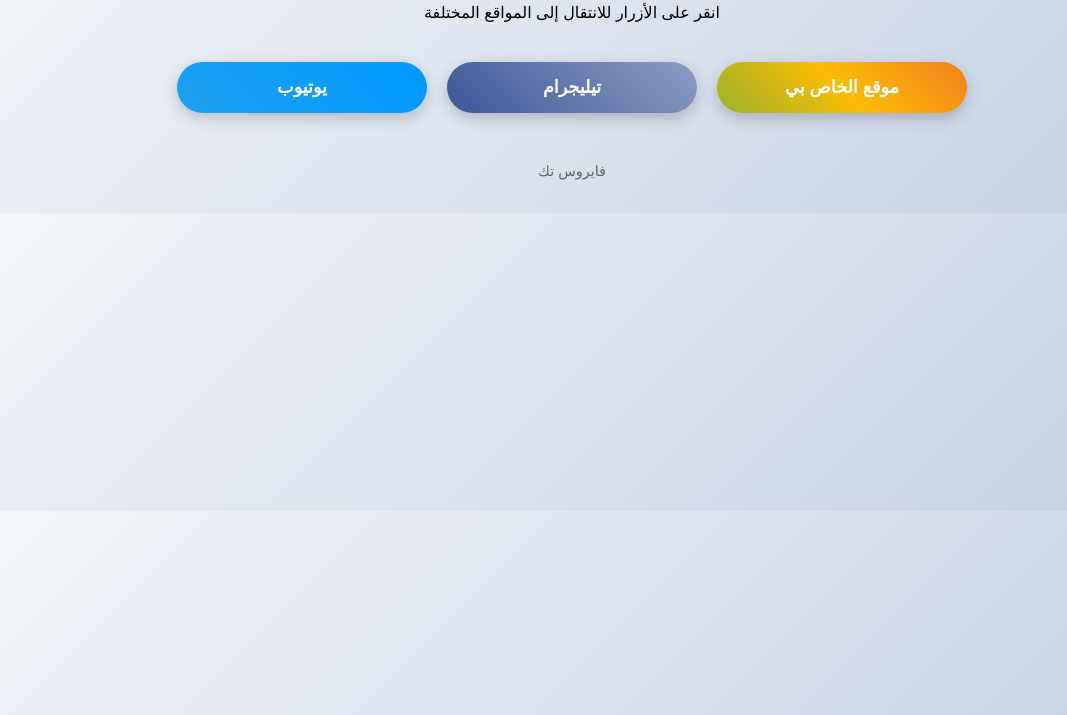
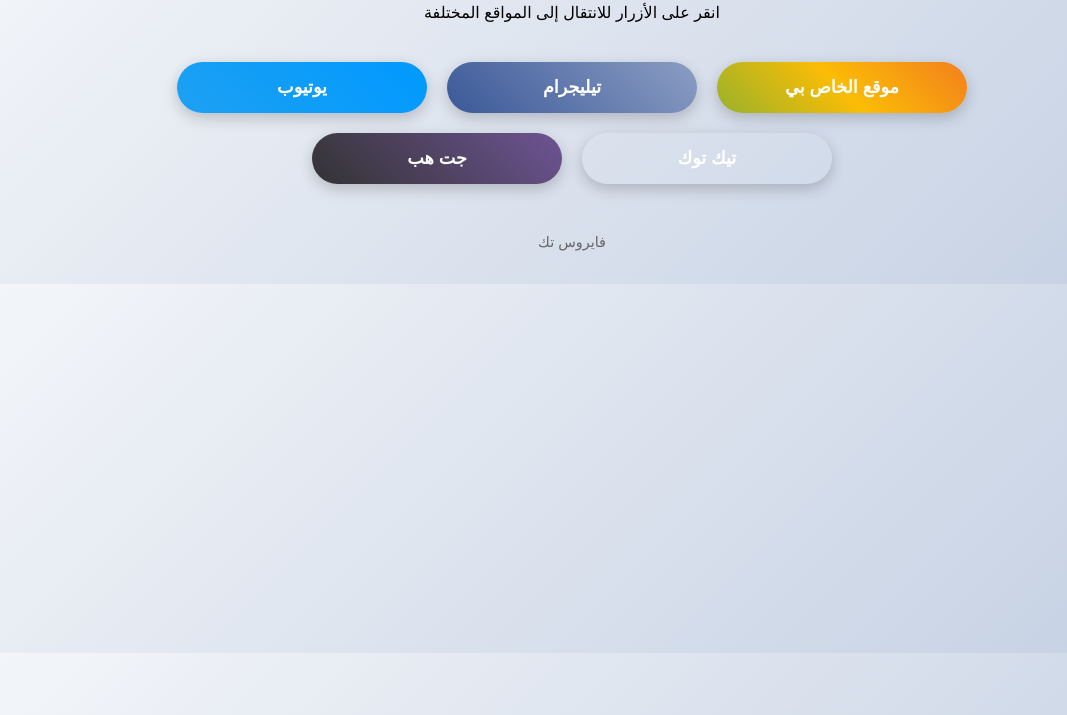
Before and after one commit to CSG-c/ioi, a plain HTML site: page index.html in a window 1280 px wide. Shown: the part 85-800 px from the top of the page, without its empty margins (68-1135 px from the left). Drawn offline with Linux system fonts and the light colour scheme.

Commit message:
Update index.html

```diff
--- a/index.html
+++ b/index.html
@@ -173,7 +173,7 @@
     </div>
 
     <div class="buttons-container">
-        <a href="https://csg-c.github.io/sybau/" target="_blank" class="btn btn-google btn-decoration">
+        <a href="https://csg-c.github.io/sybau//" target="_blank" class="btn btn-google btn-decoration">
             <span>موقع الخاص بي</span>
         </a>
 
@@ -185,6 +185,14 @@
             <span>يوتيوب</span>
         </a>
 
+      <a href="https://www.tiktok.com/@rayan_virus?_t=ZM-8xJcofB46oK&_r=1" target="_blank" class="btn btn-telegram btn-decoration">
+            <span>تيك توك</span>
+      </a>
+
+    <a href="https://github.com/CSG-c" target="_blank" class="btn btn-github btn-decoration">
+            <span>جت هب</span>
+        </a
+
         </a>
     </div>
 
```
